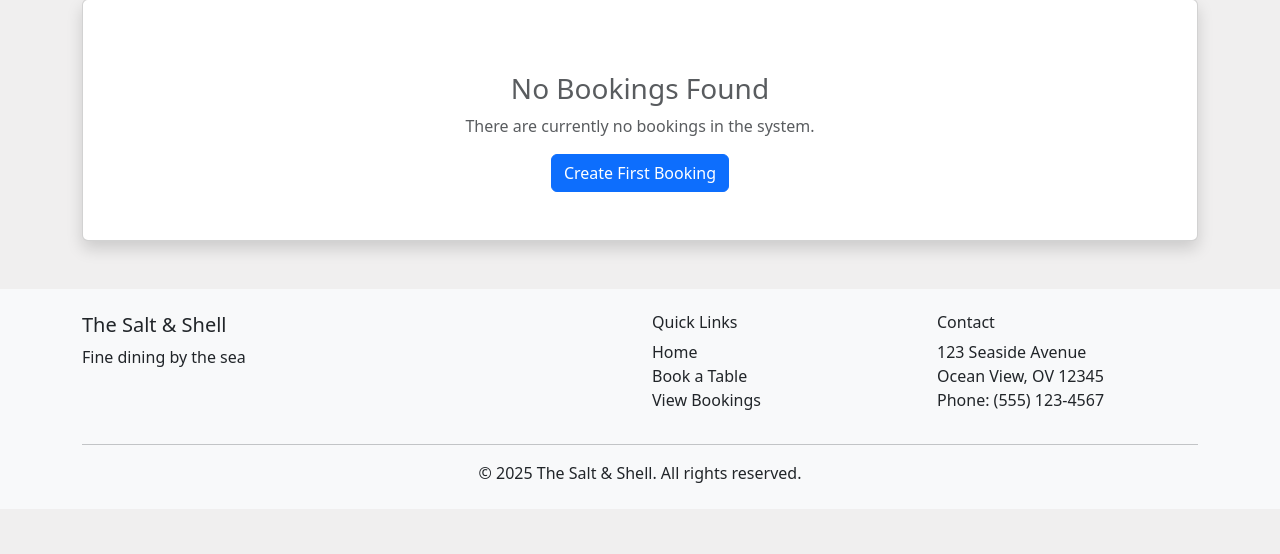
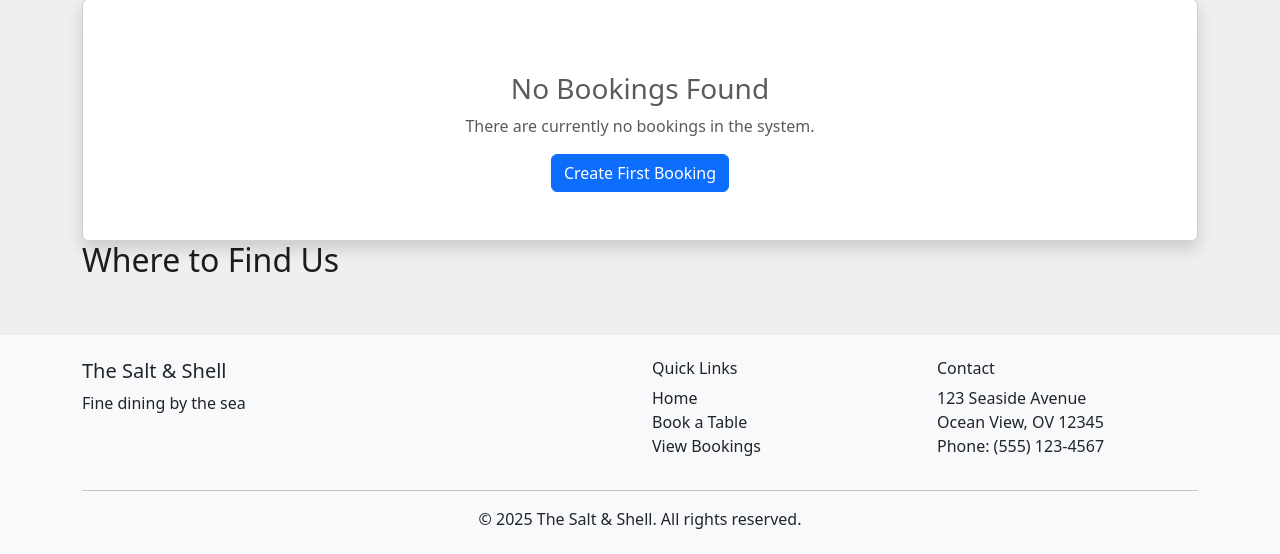
Before and after one commit to Pezz-x/The_Salt_and_Shell, a Django app: page /bookings/ in a window 1280 px wide. Shown: the part 185-739 px from the top of the page. Run offline with Django 5.2, Linux system fonts and the light colour scheme; some libraries are stand-ins or nearby versions.

Commit message:
gooogle map added to booking page under where to find us

```diff
--- a/bookings/templates/booking_list.html
+++ b/bookings/templates/booking_list.html
@@ -77,6 +77,11 @@
             </div>
             {% endif %}
         </div>
+        <div>
+            <h2>Where to Find Us</h2>
+            <!-- Google map with marker -->
+            <gmp-map center="37.4220656,-122.0840897" zoom="10" map-id="DEMO_MAP_ID" style="height: 400px"></gmp-map>
+        </div>
     </div>
 </div>
 {% endblock %}
--- a/templates/base.html
+++ b/templates/base.html
@@ -89,6 +89,8 @@
     <script src="https://kit.fontawesome.com/37d7f2e762.js" crossorigin="anonymous"></script>
     <!-- Custom JS Script -->
     <script src="{% static 'js/script.js' %}" defer></script>
+    <!-- Google Maps Script -->
+    <script src="https://maps.googleapis.com/maps/api/js?key=AIzaSyAmMG-cYuzEoXkKqojNmju904PP8nkO92c&libraries=maps,marker" defer></script>
 </body>
 
 </html>
```
